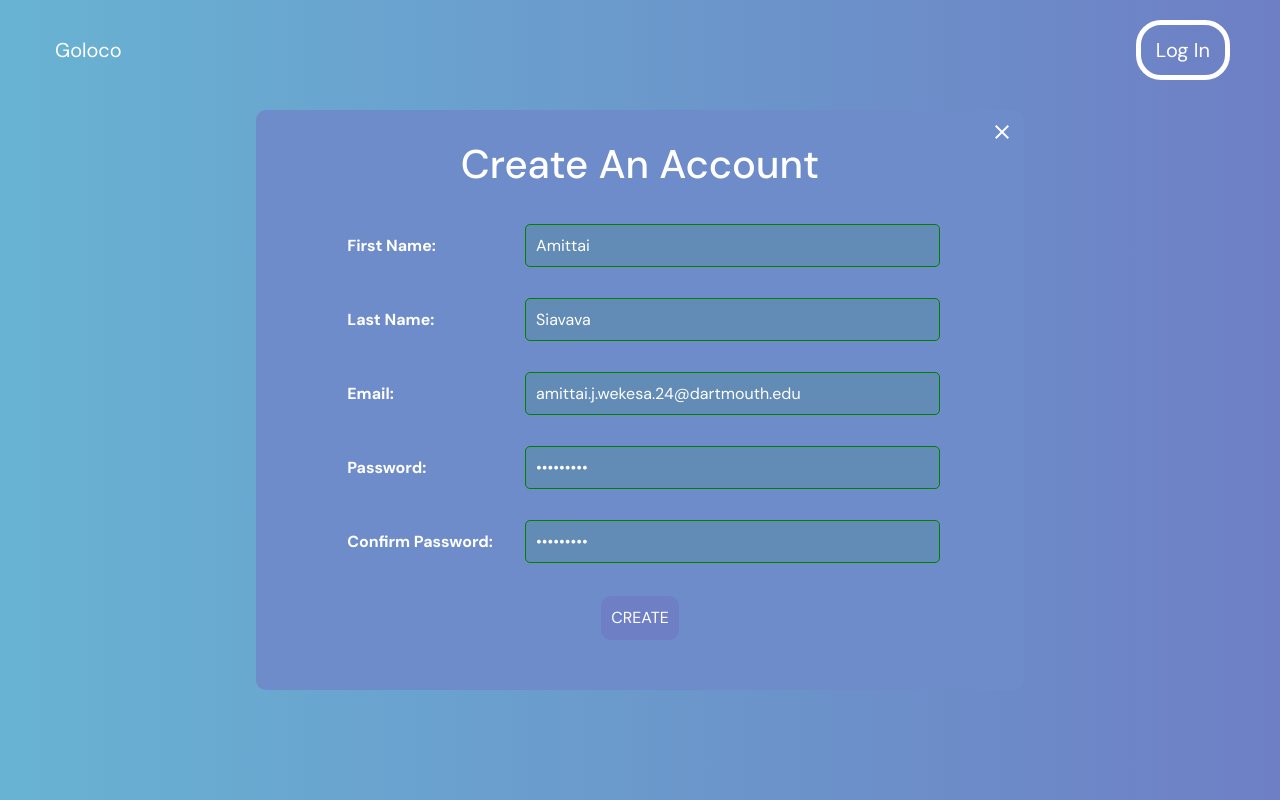
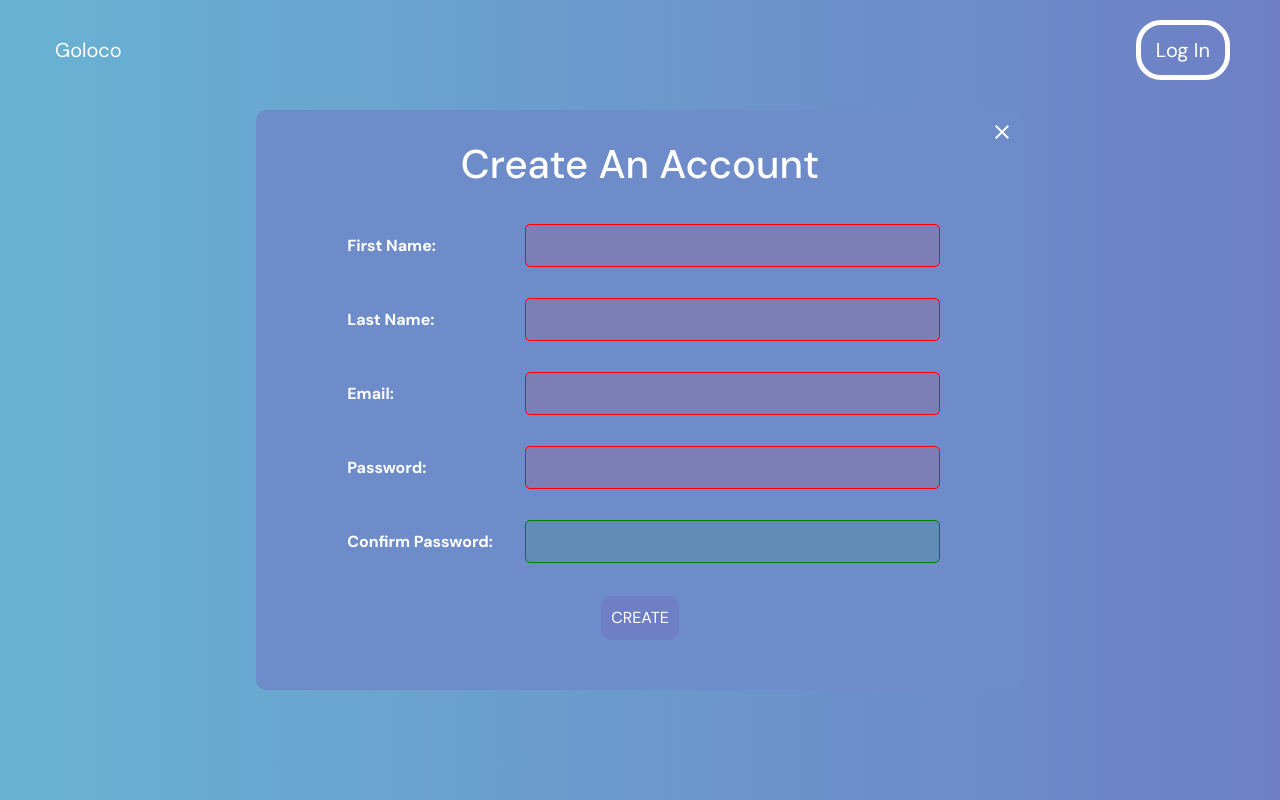
Before and after one commit to siavava/networking-platform, a React (Vite) app: page /signup in a window 1280 px wide. Built offline with nearby package versions, Linux system fonts and the light colour scheme; a web font is replaced by a local one.

Commit message:
drop testing defaults

```diff
--- a/src/components/login.jsx
+++ b/src/components/login.jsx
@@ -12,8 +12,8 @@ import AuthErrorModal from './auth-error-modal';
 export default function LogIn() {
   const dispatch = useDispatch();
   const navigate = useNavigate();
-  const [email, setEmail] = useState('amittai.j.wekesa.24@dartmouth.edu');
-  const [password, setPassword] = useState('kJDXDYk*3');
+  const [email, setEmail] = useState('');
+  const [password, setPassword] = useState('');
   const [showError, setShowError] = useState(false);
   const [errorCode, setErrorCode] = useState(0);
 
--- a/src/components/signup.jsx
+++ b/src/components/signup.jsx
@@ -13,11 +13,11 @@ import AuthErrorModal from './auth-error-modal';
 export default function SignUp() {
   const dispatch = useDispatch();
   const navigate = useNavigate();
-  const [firstName, setFirstName] = useState('Amittai');
-  const [lastName, setLastName] = useState('Siavava');
-  const [email, setEmail] = useState('amittai.j.wekesa.24@dartmouth.edu');
-  const [confirm, setConfirm] = useState('kJDXDYk*3');
-  const [password, setPassword] = useState('kJDXDYk*3');
+  const [firstName, setFirstName] = useState('');
+  const [lastName, setLastName] = useState('');
+  const [email, setEmail] = useState('');
+  const [confirm, setConfirm] = useState('');
+  const [password, setPassword] = useState('');
   const [showError, setShowError] = useState(false);
   const [errorCode, setErrorCode] = useState(0);
 
```
